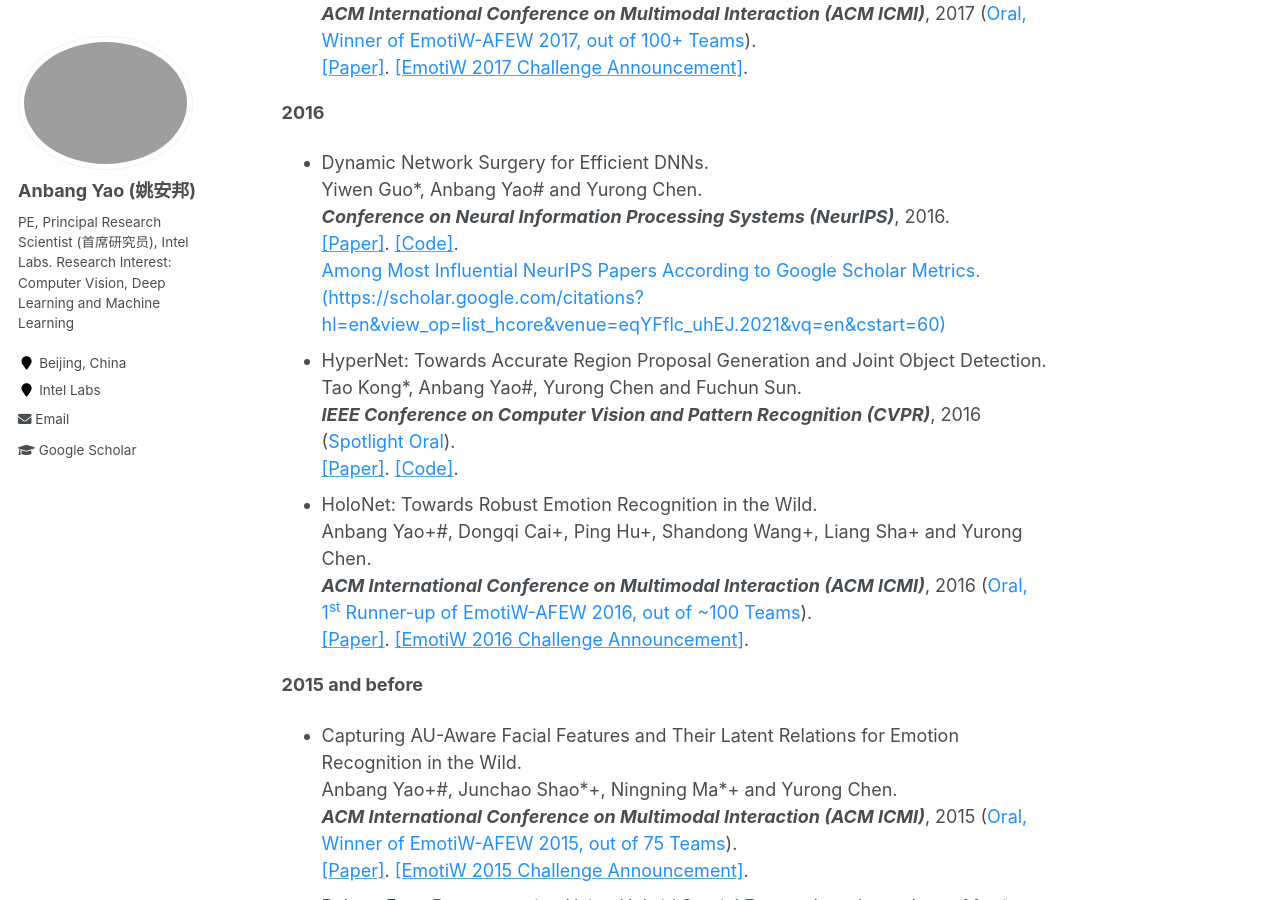
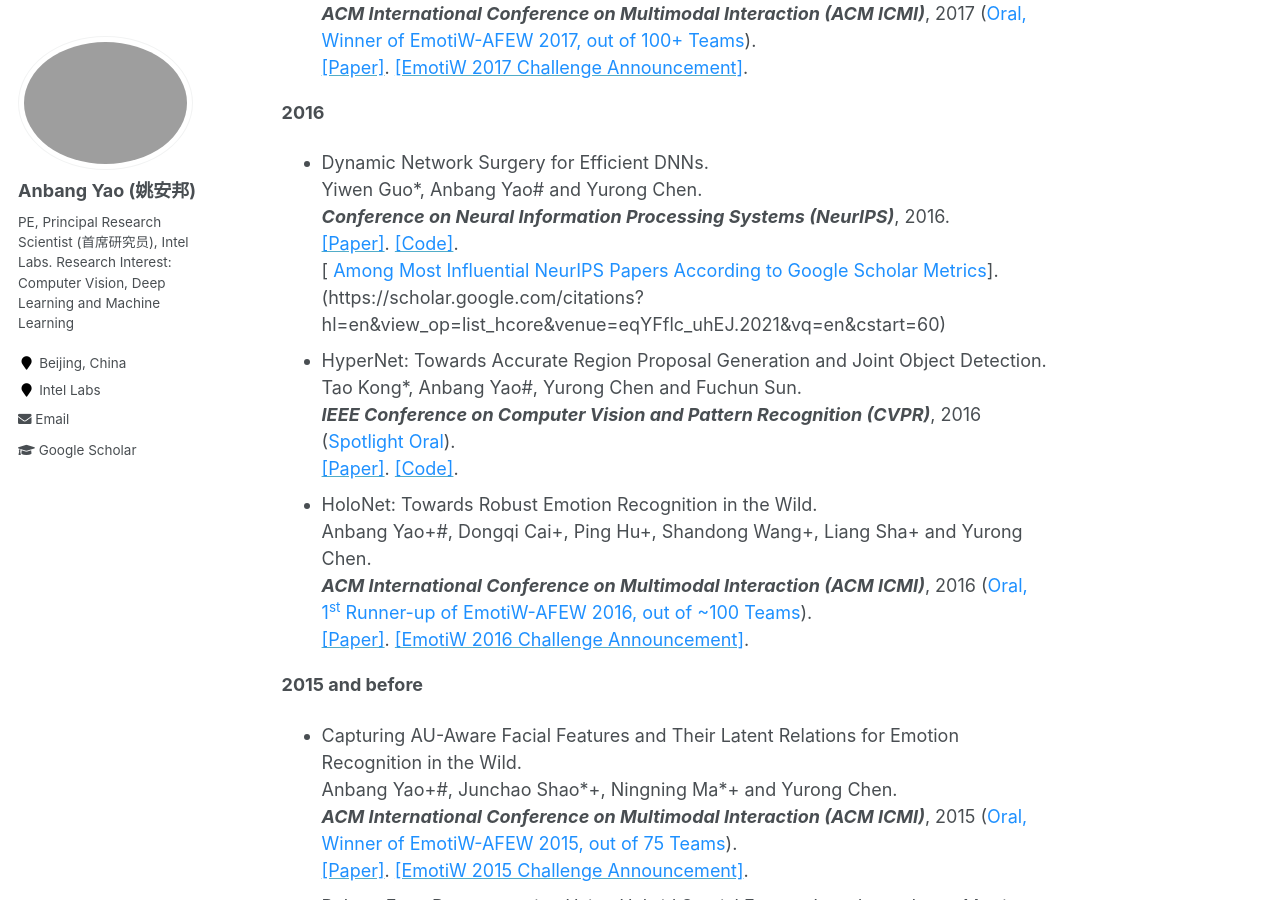
Before and after one commit to YaoAnbang/YaoAnbang.github.io, a Jekyll site: the page built from _pages/about.md, in a window 1280 px wide and 900 px high, scrolled down 4961 px. Built offline with Jekyll 4.4.1, drawn with Linux system fonts in a browser that asks for light colours.

Commit message:
Update about.md

```diff
--- a/_pages/about.md
+++ b/_pages/about.md
@@ -91,7 +91,7 @@
 
 **2016**
 
-+ Dynamic Network Surgery for Efficient DNNs.<br> Yiwen Guo\*, Anbang Yao\# and Yurong Chen.<br> <em>**Conference on Neural Information Processing Systems (NeurIPS)**</em>, 2016.<br> [<font color="DodgerBlue">[Paper]</font>](https://papers.nips.cc/paper/2016/file/2823f4797102ce1a1aec05359cc16dd9-Paper.pdf). [<font color="DodgerBlue">[Code]</font>](https://github.com/yiwenguo/Dynamic-Network-Surgery).<br><font color="DodgerBlue"> Among Most Influential NeurIPS Papers According to Google Scholar Metrics.(https://scholar.google.com/citations?hl=en&view_op=list_hcore&venue=eqYFflc_uhEJ.2021&vq=en&cstart=60)<br>
++ Dynamic Network Surgery for Efficient DNNs.<br> Yiwen Guo\*, Anbang Yao\# and Yurong Chen.<br> <em>**Conference on Neural Information Processing Systems (NeurIPS)**</em>, 2016.<br> [<font color="DodgerBlue">[Paper]</font>](https://papers.nips.cc/paper/2016/file/2823f4797102ce1a1aec05359cc16dd9-Paper.pdf). [<font color="DodgerBlue">[Code]</font>](https://github.com/yiwenguo/Dynamic-Network-Surgery).<br>[<font color="DodgerBlue"> Among Most Influential NeurIPS Papers According to Google Scholar Metrics</font>].(https://scholar.google.com/citations?hl=en&view_op=list_hcore&venue=eqYFflc_uhEJ.2021&vq=en&cstart=60)<br>
 + HyperNet: Towards Accurate Region Proposal Generation and Joint Object Detection.<br> Tao Kong\*, Anbang Yao\#, Yurong Chen and Fuchun Sun.<br> <em>**IEEE Conference on Computer Vision and Pattern Recognition (CVPR)**</em>, 2016 (<font color="DodgerBlue">Spotlight Oral</font>).<br> [<font color="DodgerBlue">[Paper]</font>](https://openaccess.thecvf.com/content_cvpr_2016/papers/Kong_HyperNet_Towards_Accurate_CVPR_2016_paper.pdf). [<font color="DodgerBlue">[Code]</font>](https://yaoanbang.github.io/).<br>
 + HoloNet: Towards Robust Emotion Recognition in the Wild.<br> Anbang Yao\+\#, Dongqi Cai\+, Ping Hu\+, Shandong Wang\+, Liang Sha\+ and Yurong Chen.<br> <em>**ACM International Conference on Multimodal Interaction (ACM ICMI)**</em>, 2016 (<font color="DodgerBlue">Oral, 1<sup>st</sup> Runner-up of EmotiW-AFEW 2016, out of ~100 Teams</font>).<br> [<font color="DodgerBlue">[Paper]</font>](https://dl.acm.org/doi/10.1145/2993148.2997639). [<font color="DodgerBlue">[EmotiW 2016 Challenge Announcement]</font>](https://sites.google.com/site/emotiw2016/).<br>
 
```
